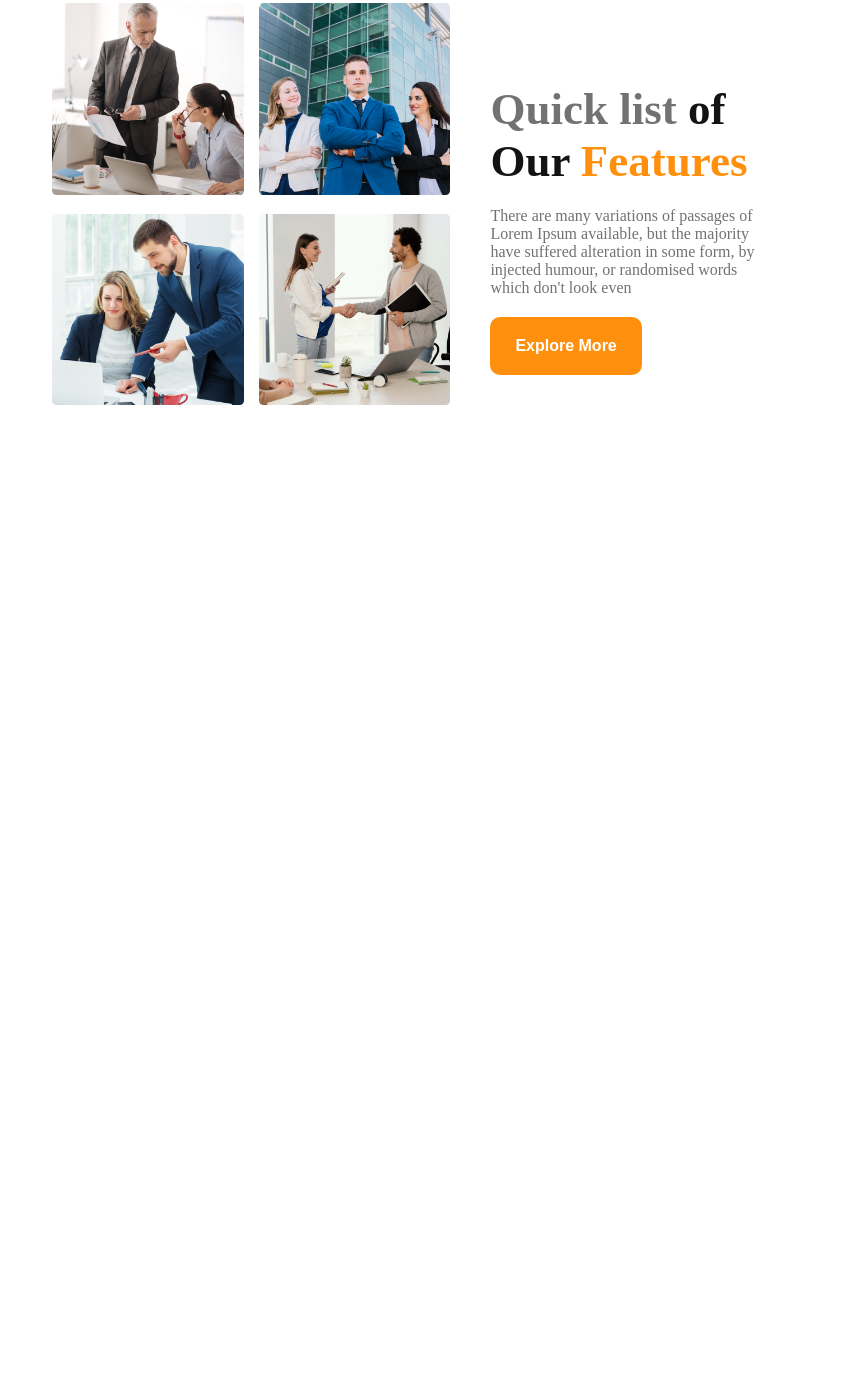
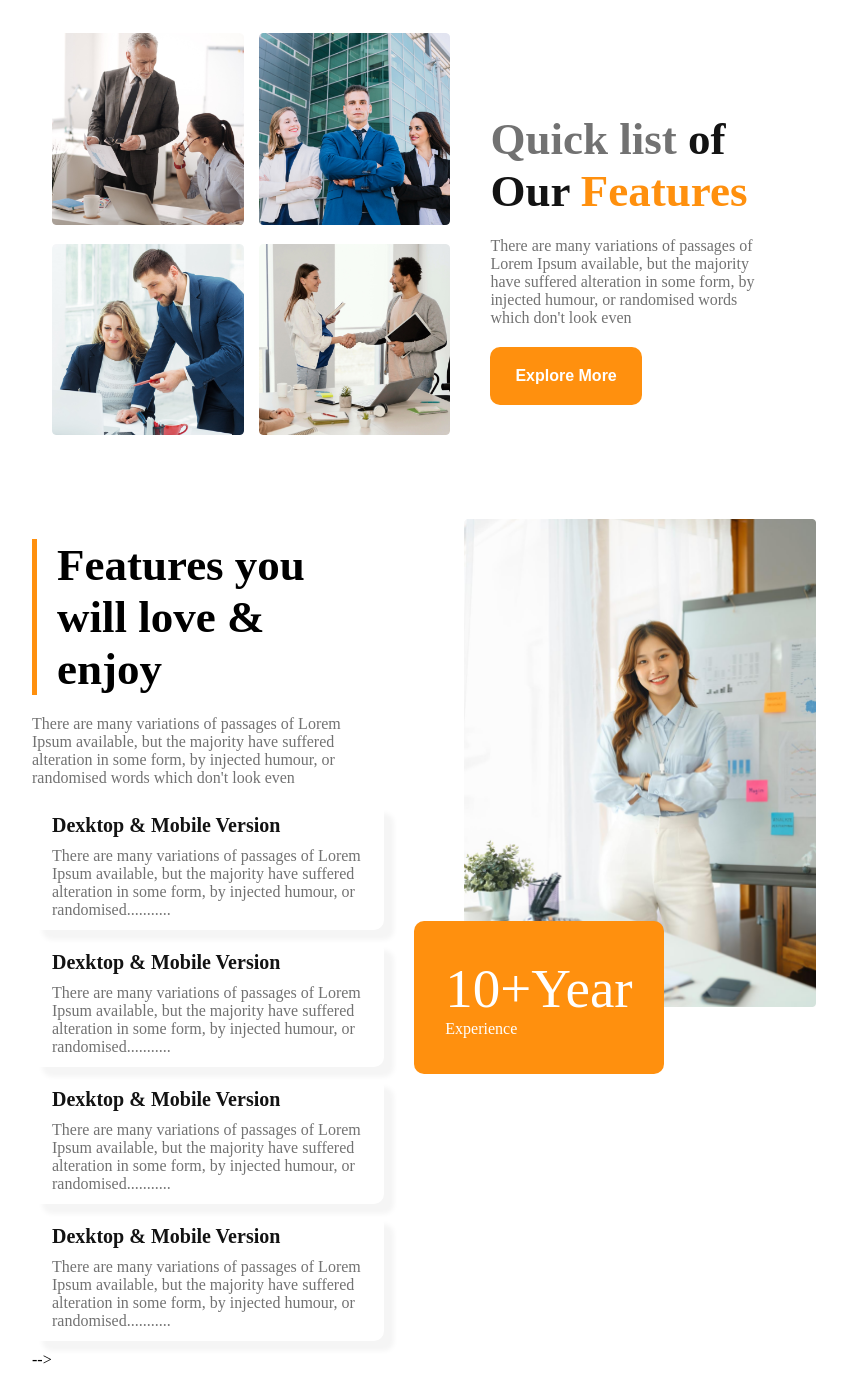
Before and after one commit to NuruzzamanKhan/g3-architects, a plain HTML site: page index.html in a window 1280 px wide. Shown: the part 971-2348 px from the top of the page, without its empty margins (216-1063 px from the left). Before the commit the page ends 1438 px from the top, so only its background shows below. Drawn offline with Linux system fonts and the light colour scheme.

Commit message:
added enjoying and lovign features

```diff
--- a/index.html
+++ b/index.html
@@ -39,8 +39,9 @@
         </div>
     </header>
     <!-- header section end -->
+
     <main>
-        <!-- Quick list of Our Features -->
+        <!-- Quick list of Our Features Start-->
         <section class="features-list">
             <div class="features-teams">
                 <div class="team"><img src="images/team1.png" alt=""></div>
@@ -58,6 +59,63 @@
                 <button class="primary-btn">Explore More</button>
             </div>
         </section>
+        <!-- Quick list of Our Features End -->
+
+        <!-- Enjoying and Loving Features Start -->
+        <section class="architect-features">
+            <article class="features">
+                <div class="architect-features-content">
+                    <h3 class="architect-features-title">
+                        Features you will love & enjoy
+                    </h3>
+                    <p class="architect-features-description">
+                        There are many variations of passages of Lorem Ipsum available, but the majority have suffered alteration in some form, by injected humour, or randomised words which don't look even
+                    </p>
+                    <div class="card">
+                        <div class="single-feature">
+                            <h4 class="single-feature-title">Dexktop & Mobile Version</h4>
+                            <p class="single-feature-description">
+                                There are many variations of passages of Lorem Ipsum available, but the majority have suffered alteration in some form, by injected humour, or randomised...........
+                            </p>
+                        </div>
+                    </div>
+                    <div class="card">
+                        <div class="single-feature">
+                            <h4 class="single-feature-title">Dexktop & Mobile Version</h4>
+                            <p class="single-feature-description">
+                                There are many variations of passages of Lorem Ipsum available, but the majority have suffered alteration in some form, by injected humour, or randomised...........
+                            </p>
+                        </div>
+                    </div>
+                    <div class="card">
+                        <div class="single-feature">
+                            <h4 class="single-feature-title">Dexktop & Mobile Version</h4>
+                            <p class="single-feature-description">
+                                There are many variations of passages of Lorem Ipsum available, but the majority have suffered alteration in some form, by injected humour, or randomised...........
+                            </p>
+                        </div>
+                    </div>
+                    <div class="card">
+                        <div class="single-feature">
+                            <h4 class="single-feature-title">Dexktop & Mobile Version</h4>
+                            <p class="single-feature-description">
+                                There are many variations of passages of Lorem Ipsum available, but the majority have suffered alteration in some form, by injected humour, or randomised...........
+                            </p>
+                        </div>
+                    </div>
+
+                </div>
+                <div class="architect-features-side-image">
+                    <img src="images/architect.png" alt="">
+                    <div class="experience-cell">
+                        <div class="experience">
+                        <p><span class="big-font">10+Year</span> <br> <span>Experience</span></p>
+                        </div>
+                    </div>
+                </div>
+            </article>
+        </section>
+        <!--  Enjoying and Loving Features Start --> -->
     </main>
 </body>
 </html>
--- a/styles/style.css
+++ b/styles/style.css
@@ -61,12 +61,12 @@ header{
     width: 100%;
 }
 
-/* Quick list of Our Features Style */
+/* Quick list of Features Style */
 .features-list{
 
     display: flex;
     align-items: center;
-    padding: 50px 20px;
+    padding: 80px 20px;
 }
 .features-teams{
     width: 60vw;
@@ -76,6 +76,7 @@ header{
 }
 .team img{
     width: 100%;
+
 }
 .features-content{
     width: 40vw;
@@ -97,3 +98,68 @@ header{
     font-size: 16px;
     margin-bottom: 20px;
 }
+
+/* Enjoying and Loving Features Style */
+
+.architect-features .features{
+    display: flex;
+}
+.architect-features-content{
+    width: 50vw;
+    margin-right: 80px;
+}
+.architect-features-title{
+    font-size: 45px;
+    font-weight: 700;
+    border-left: 5px solid #FF900E;
+    padding: 0 70px 0 20px;
+    margin: 20px 0;
+}
+.architect-features-description{
+    color: #727272;
+}
+.card{
+
+    margin: 10px 0;
+    border-radius: 10px;
+    box-shadow: 10px 10px 5px whitesmoke;
+}
+.single-feature{
+    padding: 1px 20px;
+}
+.single-feature-title{
+    color: #131313;
+    font-size: 20px;
+    font-weight: 600;
+    margin: 10px 0;
+}
+.single-feature-description{
+    color: #727272;
+    font-size: 16px;
+    margin: 0 0 10px 0;
+}
+.architect-features-side-image{
+    width: 50vw;
+}
+.architect-features-side-image img{
+    width: 100%;
+}
+.experience-cell{
+    position: relative;
+    top: -90px;
+    left: -50px;
+    background-color: #FF900E;
+    border-radius: 10px;
+    width: 250px;
+
+}
+.experience{
+    display: flex;
+    flex-direction: column;
+    align-items: center;
+    padding: 20px;
+    color: white;
+}
+.experience .big-font{
+    font-size: 55px;
+}
```
